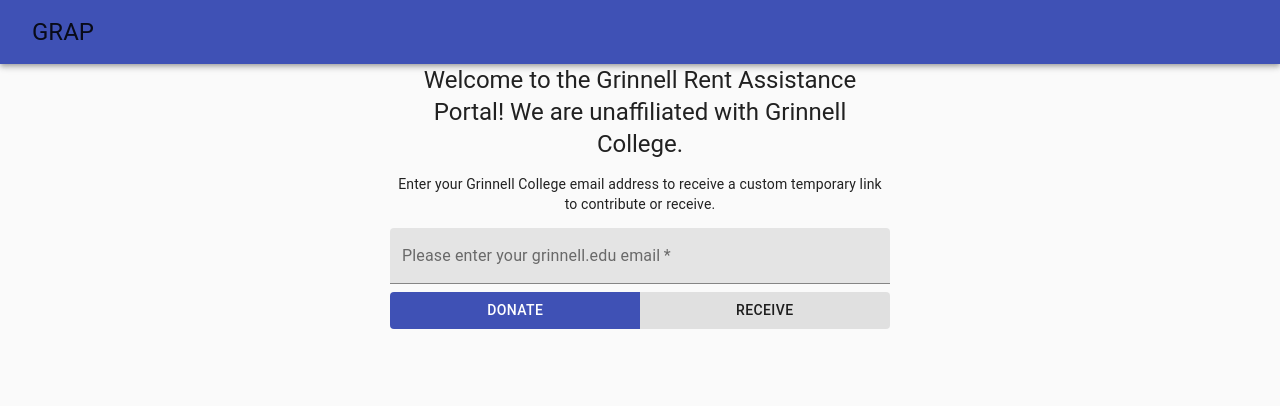
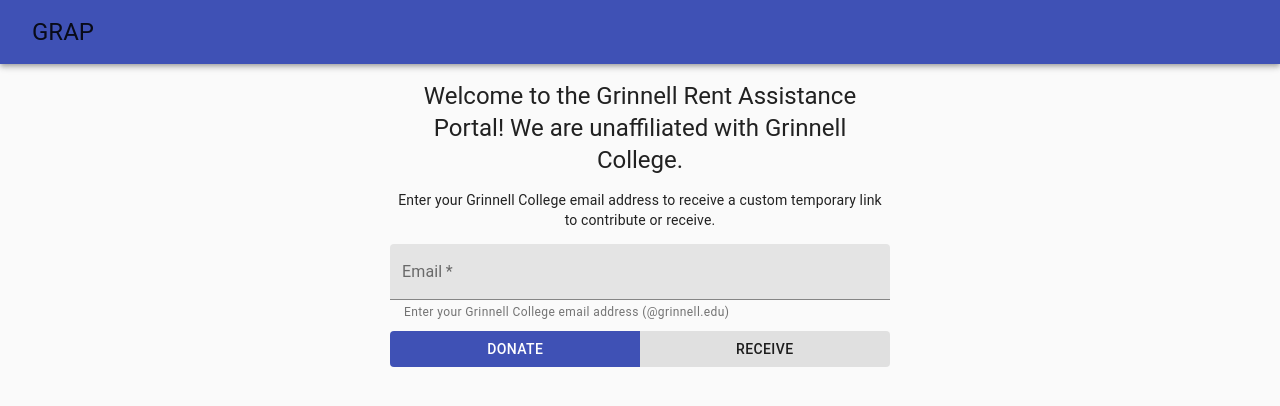
Before and after one commit to grinnell-rent-assistance/frontend, a React (Create React App) app: page / in a window 1280 px wide. Shown: the top 406 px of the page. Built offline with nearby package versions, Linux system fonts and the light colour scheme.

Commit message:
add basic validation and request page

```diff
--- a/src/App.js
+++ b/src/App.js
@@ -1,17 +1,28 @@
 import React from 'react';
 
-import { Box, Button, AppBar, Toolbar, Typography } from '@material-ui/core';
-import { Switch, Route } from 'react-router-dom';
+import { Box, Button, AppBar, Toolbar, Typography, createStyles, makeStyles } from '@material-ui/core';
+import { Switch, Route, Link } from 'react-router-dom';
 
 import Home from './pages/Home';
+import CreateRequest from './pages/CreateRequest';
 
+const useStyles = makeStyles((theme) => createStyles({
+  container: {
+    marginTop: theme.spacing(2),
+  }
+})
+);
 
 function App() {
+  const { container } = useStyles();
+
+  const [email, setEmail] = React.useState('');
+
   return (
     <Box style={{ height: '100%' }}>
       <AppBar position="static">
         <Toolbar>
-          <Button>
+          <Button component={Link} to="/" >
             <Typography variant="h5">
               GRAP
             </Typography>
@@ -19,11 +30,16 @@
         </Toolbar>
       </AppBar>
       {/* Begin Router */}
-      <Switch>
-        <Route exact path="/">
-          <Home />
-        </Route>
-      </Switch>
+      <Box className={container}>
+        <Switch>
+          <Route exact path="/">
+            <Home onChange={setEmail} />
+          </Route>
+          <Route path="/request">
+            <CreateRequest email={email} />
+          </Route>
+        </Switch>
+      </Box>
     </Box>
   );
 }
--- /dev/null
+++ b/src/pages/CreateRequest.js
@@ -0,0 +1,50 @@
+import React from 'react';
+import { TextareaAutosize, TextField, FormControl, Container, makeStyles, createStyles, Typography, Button } from '@material-ui/core';
+import { Redirect } from 'react-router-dom';
+
+import isGrinnellEmail from '../utils/isGrinnellEmail';
+
+const useStyles = makeStyles((theme) => createStyles({
+  root: {
+    textAlign: 'center',
+  },
+  form: {
+    textAlign: 'left',
+    maxWidth: 450,
+    margin: 'auto',
+  },
+  button: {
+    marginTop: theme.spacing(1),
+  }
+})
+);
+
+function CreateRequest(props) {
+  const { root, form, button } = useStyles();
+
+  return (
+    <Container className={root}>
+      {isGrinnellEmail(props.email)? null: <Redirect to="/" />}
+      <FormControl className={form}>
+        <Typography variant="h5">
+          Create a Request
+        </Typography>
+        <p>
+          Fill out this form to set up your page. A confirmation email will be sent to
+          <strong>
+            {' ' + props.email}
+          </strong>
+        </p>
+        <TextField label="Cash App"/>
+        <TextField label="Venmo" />
+        <TextField label="Desired amount" /> <br />
+        <TextareaAutosize rowsMin={3} placeholder="Extra Details" />
+        <Button className={button} variant="contained">
+          Submit
+        </Button>
+      </FormControl>
+    </Container>
+  )
+}
+
+export default CreateRequest;
--- a/src/pages/Home.js
+++ b/src/pages/Home.js
@@ -1,5 +1,8 @@
 import React from 'react';
 import { Container, Box, Button, ButtonGroup, makeStyles, createStyles, Typography, TextField } from '@material-ui/core';
+import { Redirect } from 'react-router-dom';
+
+import isGrinnellEmail from '../utils/isGrinnellEmail';
 
 const useStyles = makeStyles((theme) => createStyles({
   textContainer: {
@@ -23,8 +26,24 @@
 function Home(props) {
   const { textContainer, item, buttonGroup, textField } = useStyles();
 
+  const [email, setEmail] = React.useState('');
+  const [redirect, setRedirect] = React.useState(null);
+  const [error, setError] = React.useState(false);
+  const [message, setMessage] = React.useState('Enter your Grinnell College email address (@grinnell.edu)');
+
+  function receive() {
+    if (isGrinnellEmail(email)) {
+      props.onChange(email);
+      setRedirect(<Redirect to={"/request"}/>);
+    } else {
+      setError(true);
+      setMessage('invalid email');
+    }
+  }
+
   return (
     <Container>
+      {redirect}
       <Box className={textContainer}>
         <Typography variant={'h5'}>
           Welcome to the Grinnell Rent Assistance Portal! We are unaffiliated with Grinnell College.
@@ -33,12 +52,21 @@
           Enter your Grinnell College email address to receive a custom temporary link to contribute or receive.
         </p>
         <Box>
-          <TextField required className={textField} label="Please enter your grinnell.edu email" variant="filled" />
+          <TextField
+            required
+            className={textField}
+            label="Email"
+            variant="filled"
+            value={email}
+            onChange={(e) => setEmail(e.target.value)}
+            error={error}
+            helperText={message}
+          />
           <ButtonGroup className={buttonGroup}>
             <Button className={item} color="primary" variant="contained" disableElevation>
               Donate
             </Button>
-            <Button className={item} variant="contained" disableElevation>
+            <Button className={item} variant="contained" onClick={receive} disableElevation>
               Receive
             </Button>
           </ButtonGroup>
--- /dev/null
+++ b/src/utils/isGrinnellEmail.js
@@ -0,0 +1,4 @@
+export default function isGrinnellEmail(email) {
+  const re = /\S+@grinnell.edu$/;
+  return re.test(email.trim().toLowerCase());
+}
```
